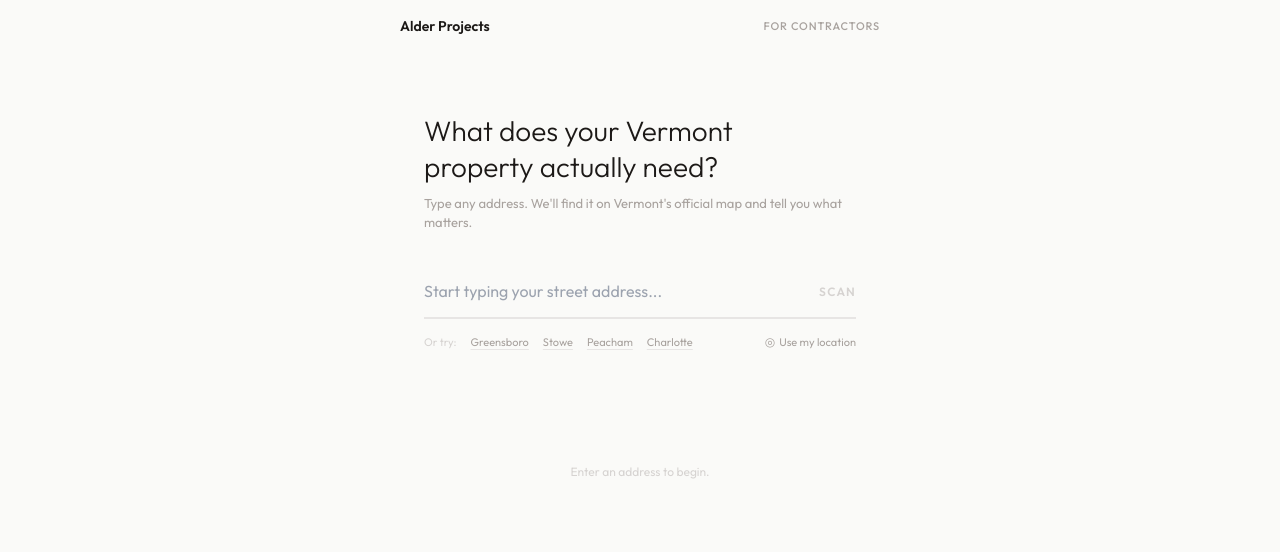
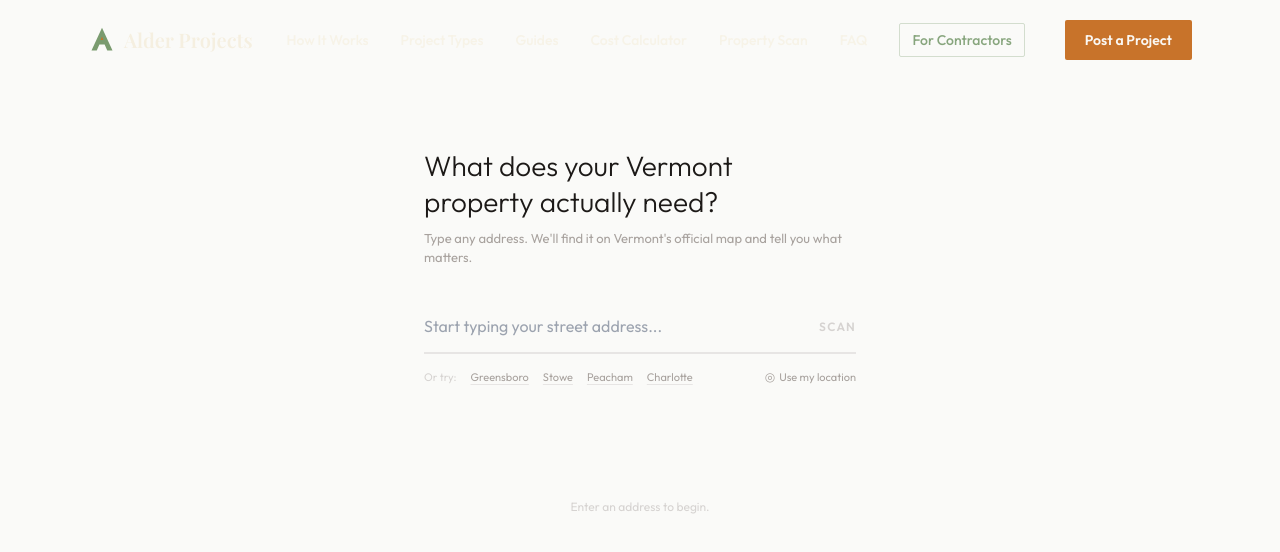
Before and after one commit to alderprojects/alder-projects-site, a Next.js app: page /seasonal-home-report in a window 1280 px wide. Shown: the top 552 px of the page. Built offline with nearby package versions, Linux system fonts and the light colour scheme.

Commit message:
Replace bare seasonal-home-report nav with shared Nav component for site-wide consistency

```diff
--- a/src/app/seasonal-home-report/page.tsx
+++ b/src/app/seasonal-home-report/page.tsx
@@ -1,5 +1,6 @@
 'use client'
 import { useState, useRef, useEffect, useCallback } from 'react'
+import Nav from '@/components/Nav'
 
 interface ActionItem { title: string; priority: string; why: string; nextStep: string; cost: string }
 interface Concern { title: string; whyCheck: string; howToResolve: string; resolvedWhen: string; cost: string }
@@ -261,13 +262,8 @@ export default function Page() {
   return (
     <div className="min-h-screen" style={{ fontFamily: F, background: '#fafaf8' }}>
       <style>{`@import url('https://fonts.googleapis.com/css2?family=Outfit:wght@300;400;500;600&display=swap');@keyframes spin{to{transform:rotate(360deg)}}@keyframes pulse{0%,100%{opacity:1}50%{opacity:0.4}}@keyframes fadeIn{from{opacity:0;transform:translateY(-4px)}to{opacity:1;transform:translateY(0)}}`}</style>
-      <nav style={{ padding: '16px 24px' }}>
-        <div style={{ maxWidth: 480, margin: '0 auto', display: 'flex', justifyContent: 'space-between', alignItems: 'center' }}>
-          <a href="/" style={{ fontSize: 14, fontWeight: 600, color: '#1c1917', textDecoration: 'none' }}>Alder Projects</a>
-          <a href="/contractors" style={{ fontSize: 11, fontWeight: 500, letterSpacing: '0.08em', textTransform: 'uppercase' as const, color: '#a8a29e', textDecoration: 'none' }}>For contractors</a>
-        </div>
-      </nav>
-      <main style={{ maxWidth: 480, margin: '0 auto', padding: '0 24px 100px' }}>
+      <Nav />
+      <main style={{ maxWidth: 480, margin: '0 auto', padding: '88px 24px 100px' }}>
         <div style={{ paddingTop: 60, paddingBottom: 32 }}>
           <p style={{ fontSize: 28, fontWeight: 300, color: '#1c1917', lineHeight: 1.3, margin: 0 }}>What does your Vermont<br />property actually need?</p>
           <p style={{ fontSize: 13, color: '#a8a29e', marginTop: 8 }}>Type any address. We&apos;ll find it on Vermont&apos;s official map and tell you what matters.</p>
```
